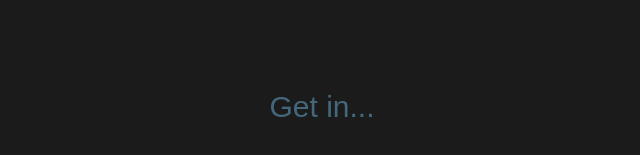
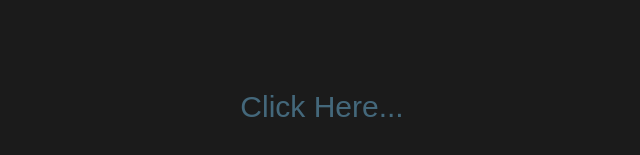
Before and after one commit to EdOliveros/portfolio, a Next.js app: page / in a window 1280 px wide. Shown: the part 293-448 px from the top of the page, without its empty margins (318-958 px from the left). Built offline with nearby package versions, Linux system fonts and the light colour scheme.

Commit message:
feat: :bug: fix Click Here

```diff
--- a/src/pages/_app.js
+++ b/src/pages/_app.js
@@ -26,7 +26,7 @@ export default function App({ Component, pageProps }) {
             setLoad(true)
             setGo(false)
           }}
-        >Get in...</button>
+        >Click Here...</button>
       </div>
 
       <style>{`
```
